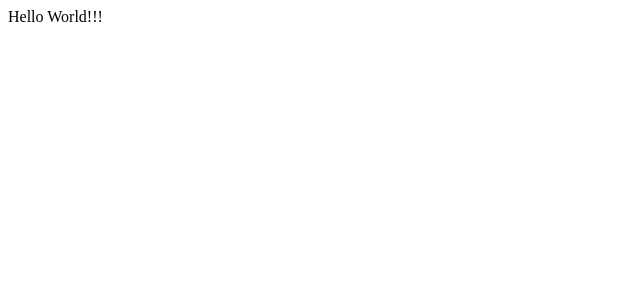
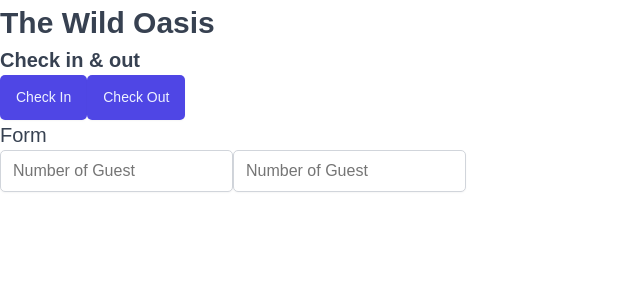
Before and after one commit to Ha-Mundo/The-Wild-Oasis, a React (Vite) app: page / in a window 1280 px wide. Shown: the top 300 px of the page, without its empty margins (0-640 px from the left). Built offline with nearby package versions, Linux system fonts and the light colour scheme.

Commit message:
added global styles with styled components

```diff
--- a/src/App.jsx
+++ b/src/App.jsx
@@ -1,5 +1,26 @@
+import styled from "styled-components";
+import GlobalStyles from "./styles/GlobalStyles";
+import Button from "./ui/Button";
+import Input from "./ui/Input";
+import Heading from "./ui/Heading";
+
+const StyledApp = styled.main``;
+
 function App() {
-  return <div>Hello World!!!</div>;
+  return (
+    <>
+      <GlobalStyles />
+      <StyledApp>
+        <Heading as="h1">The Wild Oasis</Heading>
+        <Heading as="h2">Check in & out</Heading>
+        <Button onClick={() => alert("Check In")}>Check In</Button>
+        <Button onClick={() => alert("Check Out")}>Check Out</Button>
+        <Heading as="h3">Form</Heading>
+        <Input type="number" placeholder="Number of Guest" />
+        <Input type="number" placeholder="Number of Guest" />
+      </StyledApp>
+    </>
+  );
 }
 
 export default App;
--- /dev/null
+++ b/src/styles/GlobalStyles.js
@@ -0,0 +1,191 @@
+import { createGlobalStyle } from "styled-components";
+
+const GlobalStyles = createGlobalStyle`
+
+/* Colors adapted from https://tailwindcss.com/docs/customizing-colors */
+
+:root {
+  /* Indigo */
+  --color-brand-50: #eef2ff;
+  --color-brand-100: #e0e7ff;
+  --color-brand-200: #c7d2fe;
+  --color-brand-500: #6366f1;
+  --color-brand-600: #4f46e5;
+  --color-brand-700: #4338ca;
+  --color-brand-800: #3730a3;
+  --color-brand-900: #312e81;
+
+  /* Grey */
+  --color-grey-0: #fff;
+  --color-grey-50: #f9fafb;
+  --color-grey-100: #f3f4f6;
+  --color-grey-200: #e5e7eb;
+  --color-grey-300: #d1d5db;
+  --color-grey-400: #9ca3af;
+  --color-grey-500: #6b7280;
+  --color-grey-600: #4b5563;
+  --color-grey-700: #374151;
+  --color-grey-800: #1f2937;
+  --color-grey-900: #111827;
+
+  --color-blue-100: #e0f2fe;
+  --color-blue-700: #0369a1;
+  --color-green-100: #dcfce7;
+  --color-green-700: #15803d;
+  --color-yellow-100: #fef9c3;
+  --color-yellow-700: #a16207;
+  --color-silver-100: #e5e7eb;
+  --color-silver-700: #374151;
+  --color-indigo-100: #e0e7ff;
+  --color-indigo-700: #4338ca;
+
+  --color-red-100: #fee2e2;
+  --color-red-700: #b91c1c;
+  --color-red-800: #991b1b;
+
+  --backdrop-color: rgba(255, 255, 255, 0.1);
+
+  --shadow-sm: 0 1px 2px rgba(0, 0, 0, 0.04);
+  --shadow-md: 0px 0.6rem 2.4rem rgba(0, 0, 0, 0.06);
+  --shadow-lg: 0 2.4rem 3.2rem rgba(0, 0, 0, 0.12);
+
+  --border-radius-tiny: 3px;
+  --border-radius-sm: 5px;
+  --border-radius-md: 7px;
+  --border-radius-lg: 9px;
+
+  /* For dark mode */
+  --image-grayscale: 0;
+  --image-opacity: 100%;
+}
+
+*,
+*::before,
+*::after {
+  box-sizing: border-box;
+  padding: 0;
+  margin: 0;
+
+  /* Creating animations for dark mode */
+  transition: background-color 0.3s, border 0.3s;
+}
+
+html {
+  font-size: 62.5%;
+}
+
+body {
+  font-family: "Poppins", sans-serif;
+  color: var(--color-grey-700);
+
+  transition: color 0.3s, background-color 0.3s;
+  min-height: 100vh;
+  line-height: 1.5;
+  font-size: 1.6rem;
+}
+
+input,
+button,
+textarea,
+select {
+  font: inherit;
+  color: inherit;
+}
+
+button {
+  cursor: pointer;
+}
+
+*:disabled {
+  cursor: not-allowed;
+}
+
+select:disabled,
+input:disabled {
+  background-color: var(--color-grey-200);
+  color: var(--color-grey-500);
+}
+
+input:focus,
+button:focus,
+textarea:focus,
+select:focus {
+  outline: 2px solid var(--color-brand-600);
+  outline-offset: -1px;
+}
+
+/* Parent selector, finally 😃 */
+button:has(svg) {
+  line-height: 0;
+}
+
+a {
+  color: inherit;
+  text-decoration: none;
+}
+
+ul {
+  list-style: none;
+}
+
+p,
+h1,
+h2,
+h3,
+h4,
+h5,
+h6 {
+  overflow-wrap: break-word;
+  hyphens: auto;
+}
+
+img {
+  max-width: 100%;
+
+  /* For dark mode */
+  filter: grayscale(var(--image-grayscale)) opacity(var(--image-opacity));
+}
+
+/*
+FOR DARK MODE
+
+--color-grey-0: #18212f;
+--color-grey-50: #111827;
+--color-grey-100: #1f2937;
+--color-grey-200: #374151;
+--color-grey-300: #4b5563;
+--color-grey-400: #6b7280;
+--color-grey-500: #9ca3af;
+--color-grey-600: #d1d5db;
+--color-grey-700: #e5e7eb;
+--color-grey-800: #f3f4f6;
+--color-grey-900: #f9fafb;
+
+--color-blue-100: #075985;
+--color-blue-700: #e0f2fe;
+--color-green-100: #166534;
+--color-green-700: #dcfce7;
+--color-yellow-100: #854d0e;
+--color-yellow-700: #fef9c3;
+--color-silver-100: #374151;
+--color-silver-700: #f3f4f6;
+--color-indigo-100: #3730a3;
+--color-indigo-700: #e0e7ff;
+
+--color-red-100: #fee2e2;
+--color-red-700: #b91c1c;
+--color-red-800: #991b1b;
+
+--backdrop-color: rgba(0, 0, 0, 0.3);
+
+--shadow-sm: 0 1px 2px rgba(0, 0, 0, 0.4);
+--shadow-md: 0px 0.6rem 2.4rem rgba(0, 0, 0, 0.3);
+--shadow-lg: 0 2.4rem 3.2rem rgba(0, 0, 0, 0.4);
+
+--image-grayscale: 10%;
+--image-opacity: 90%;
+*/
+
+`;
+
+export default GlobalStyles;
--- a/src/ui/Button.jsx
+++ b/src/ui/Button.jsx
@@ -47,3 +47,21 @@
     }
   `,
 };
+
+const Button = styled.button`
+  font-size: 1.4rem;
+  padding: 1.2rem 1.6rem;
+  font-weight: 500;
+  border: none;
+  border-radius: var(--border-radius-sm);
+  background-color: var(--color-brand-600);
+  color: var(--color-brand-50);
+  box-shadow: var(--shadow-sm);
+  cursor: pointer;
+
+  &:hover {
+    background-color: var(--color-brand-700);
+  }
+`;
+
+export default Button;
--- /dev/null
+++ b/src/ui/Heading.jsx
@@ -0,0 +1,25 @@
+import styled, { css } from "styled-components";
+
+const Heading = styled.h1`
+  ${props =>
+    props.as === "h1" &&
+    css`
+      font-size: 3rem;
+      font-weight: 600;
+    `}
+
+  ${props =>
+    props.as === "h2" &&
+    css`
+      font-size: 2rem;
+      font-weight: 600;
+    `}
+
+  ${props =>
+    props.as === "h3" &&
+    css`
+      font-size: 2rem;
+      font-weight: 500;
+    `}
+`;
+export default Heading;
--- /dev/null
+++ b/src/ui/Input.jsx
@@ -0,0 +1,11 @@
+import styled from "styled-components";
+
+const Input = styled.input`
+  border: 1px solid var(--color-grey-300);
+  background-color: var(--color-grey-0);
+  border-radius: var(--border-radius-sm);
+  padding: 0.8rem 1.2rem;
+  box-shadow: var(--shadow-sm);
+`;
+
+export default Input;
```
